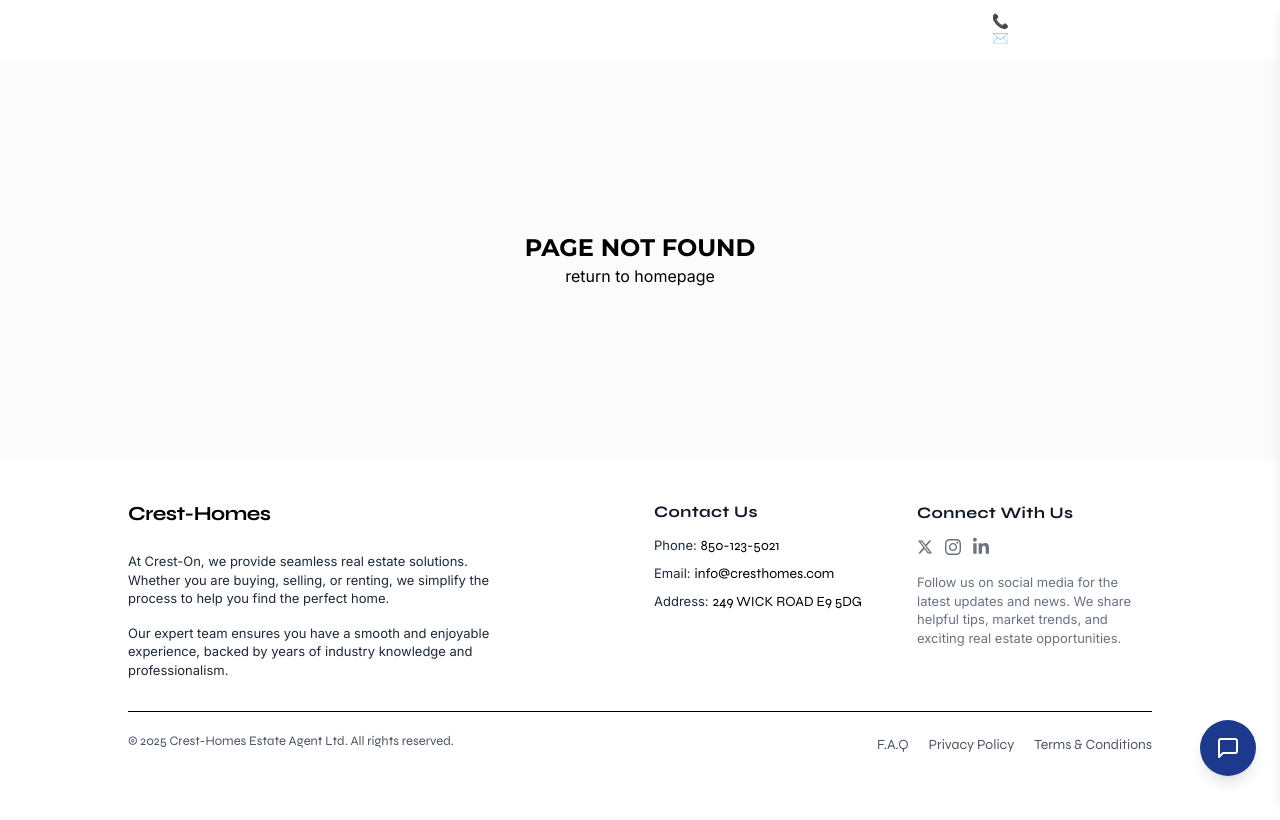
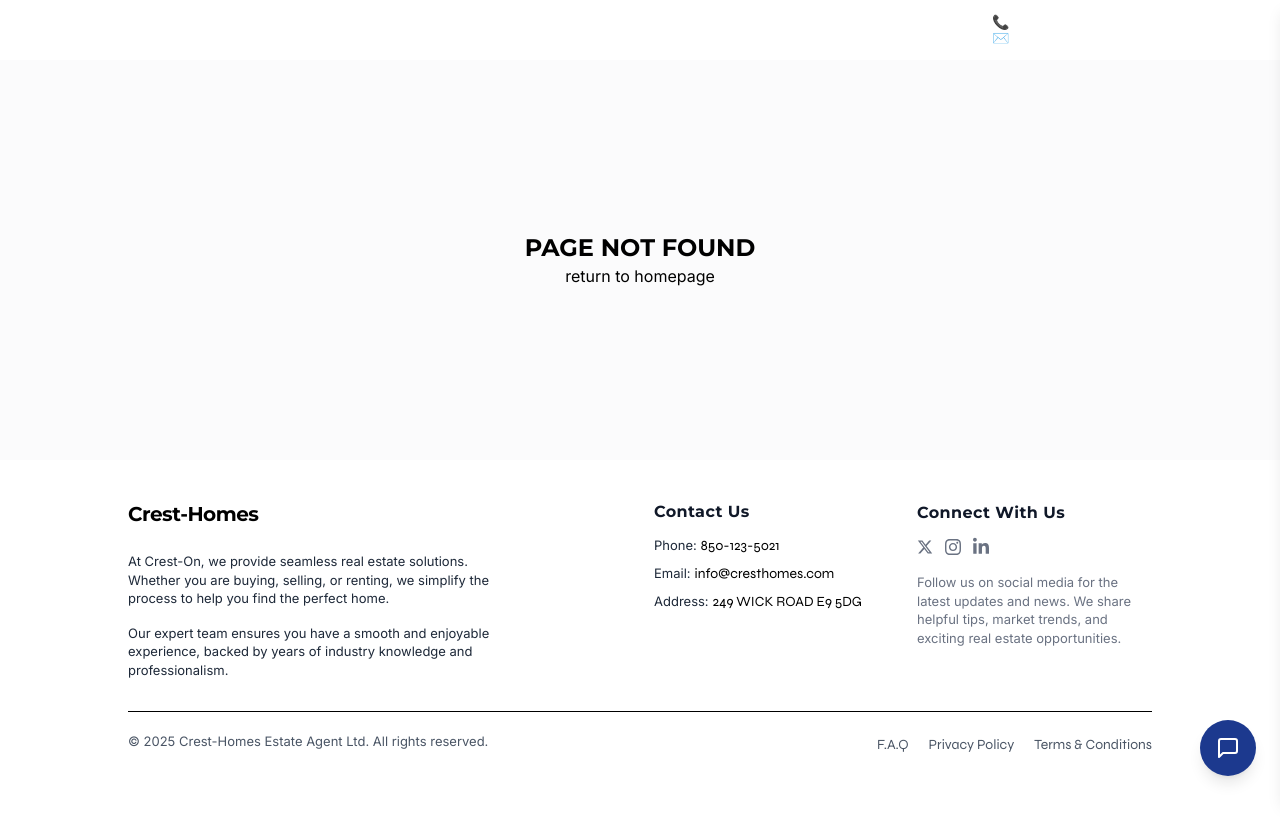
Before and after one commit to Olawoyin1/crest-on, a React (Vite) app: page /listings in a window 1280 px wide. Shown: the top 820 px of the page. Built offline with nearby package versions, Linux system fonts and the light colour scheme.

Commit message:
made the fonrs consistent

```diff
--- a/src/App.css
+++ b/src/App.css
@@ -24,7 +24,7 @@ p{
     font-size: 13px;
 }
 
-.headings{
+.headings, button{
     font-family: "Montserrat", sans-serif;
 }
 
--- a/src/components/Footer.tsx
+++ b/src/components/Footer.tsx
@@ -7,7 +7,7 @@ const Footer = () => {
       <div className="container px-4 mx-auto md:px-24 lg:px-0">
         <div className="grid gap-7 row-gap-6 mb-8 sm:grid-cols-2 lg:grid-cols-4">
           <div className="sm:col-span-2">
-            <Link to='/' className="text-xl sf font-bold flex gap-1 tracking-tight">
+            <Link to='/' className="text-xl headings font-bold flex gap-1 tracking-tight">
               <h3>Crest-Homes</h3>
             </Link>
             <div className="mt-6 lg:max-w-sm">
@@ -21,7 +21,7 @@ const Footer = () => {
           </div>
 
           <div className="space-y-2 text-sm">
-            <span className="text-base sf font-bold tracking-wide text-gray-900">
+            <span className="text-base headings font-bold tracking-wide text-gray-900">
               Contact Us
             </span>
             <div className="flex mt-3">
@@ -62,7 +62,7 @@ const Footer = () => {
           </div>
 
           <div>
-            <span className="text-base sf font-bold tracking-wide text-gray-900">
+            <span className="text-base headings font-bold tracking-wide text-gray-900">
               Connect With Us
             </span>
             <div className="flex items-center mt-3 space-x-3">
@@ -93,7 +93,7 @@ const Footer = () => {
         </div>
 
         <div className="flex flex-col-reverse justify-between pt-5 pb-10 border-t lg:flex-row">
-          <p className="text-sm sf text-gray-600">
+          <p className="text-sm text-gray-600">
             © 2025 Crest-Homes Estate Agent Ltd. All rights reserved.
           </p>
           <ul className="flex sf flex-col mb-3 space-y-2 lg:mb-0 sm:space-y-0 sm:space-x-5 sm:flex-row">
--- a/src/components/Navbar.tsx
+++ b/src/components/Navbar.tsx
@@ -9,7 +9,7 @@ const Navbar = () => {
   const toggleMenu = () => setMenuOpen(!menuOpen);
 
   return (
-    <header className="main-nav sf text-white w-ful relative z-50">
+    <header className="main-nav  text-white w-ful relative z-50">
       <nav className="h-[60px] container mx-auto">
         <div className="h-full flex items-center justify-between">
           {/* Logo */}
--- a/src/components/Testimonials.tsx
+++ b/src/components/Testimonials.tsx
@@ -37,7 +37,7 @@ const Testimonials = () => {
         <div className="grid grid-cols-1 md:grid-cols-2 gap-12 items-center">
           {/* Left Content */}
           <div>
-            <h2 className="text-3xl sf font-bold text-gray-800 mb-4">
+            <h2 className="text-3xl headings font-bold text-gray-800 mb-4">
               What Our Customers Are Saying
             </h2>
             <p className="text-gray-600 mb-6">
@@ -66,7 +66,7 @@ const Testimonials = () => {
                     className="w-16 h-16 shadow rounded-full mx-auto mb-4 object-cover"
                   />
                   <p className="text-center italic text-gray-700 mb-2">"{testimonial.text}"</p>
-                  <h4 className="text-center sf font-semibold text-gray-800">{testimonial.name}</h4>
+                  <h4 className="text-center font-semibold text-gray-800">{testimonial.name}</h4>
                 </div>
               ))}
             </Slider>
--- a/src/components/WhyUs.tsx
+++ b/src/components/WhyUs.tsx
@@ -27,7 +27,7 @@ const WhyUs = () => {
   return (
     <section className="py-20 bg-gray-300/8">
       <div className="container mx-auto">
-        <h2 className="text-2xl md:text-3xl sf font-bold text-center text-gray-800 mb-2">
+        <h2 className="text-2xl md:text-3xl  font-bold text-center text-gray-800 mb-2">
           Why You Should Work With Us
         </h2>
         <p className="text-center text-gray-500 mb-10 max-w-xl mx-auto">
@@ -38,7 +38,7 @@ const WhyUs = () => {
           {reasons.map((item, index) => (
             <div key={index} className="text-center">
               <img src={item.icon} className="w-10 mx-auto" alt="" />
-              <h3 className="mt-4 sf font-bold text-lg text-blue-900">{item.title}</h3>
+              <h3 className="mt-4 headings font-bold text-lg text-blue-900">{item.title}</h3>
               <p className="text-sm text-gray-600 mt-2">{item.description}</p>
             </div>
           ))}
--- a/src/pages/Agents.tsx
+++ b/src/pages/Agents.tsx
@@ -28,7 +28,7 @@ const Agents = () => {
   return (
     <>
       <main className="container  py-10">
-        <h1 className="text-4xl  font-bold sf mb-6">Our Expert Agents</h1>
+        <h1 className="text-4xl  font-bold mb-6">Our Expert Agents</h1>
         <p className="text-gray-600 mb-10 max-w-3xl">
           Our team of experienced real estate professionals is here to help you find your perfect property.
           Whether you're looking to buy, sell, or rent, our agents have the expertise to guide you through every step.
@@ -45,16 +45,16 @@ const Agents = () => {
                 />
               </div>
               <div className="mt-2">
-                <h3 className="text-xl sf font-semibold">{agent.name}</h3>
+                <h3 className="text-xl font-semibold">{agent.name}</h3>
                 <p className="text-primary sf font-medium mb-2">{agent.specialization}</p>
                 <p className="text-gray-600 text-sm line-clamp-3">{agent.bio}</p>
               </div>
               <div className="flex mt-2 flex-col items-start gap-2">
-                <button className="w-full bg-gray-900 text-white  p-1 cursor-pointer text-sm border-0  flex justify-center sf items-center gap-2">
+                <button className="w-full bg-gray-900 text-white  p-1 cursor-pointer text-sm border-0  flex justify-center items-center gap-2">
                   <Phone size={16} />
                   <span>{agent.phone}</span>
                 </button>
-                <button className="w-full sf  p-1 cursor-pointer text-sm border-0 bg-blue-900 text-white flex justify-center items-center gap-2">
+                <button className="w-full   p-1 cursor-pointer text-sm border-0 bg-blue-900 text-white flex justify-center items-center gap-2">
                   <Mail size={16} />
                   <span>Contact Agent</span>
                 </button>
--- a/src/pages/Services.tsx
+++ b/src/pages/Services.tsx
@@ -37,7 +37,7 @@ const Services = () => {
     <div className="py-20">
 
     <div className="container mx-auto ">
-      <h2 className="text-3xl font-bold text-center sf mb-1">Our Services</h2>
+      <h2 className="text-3xl font-bold text-center mb-1">Our Services</h2>
       <p className="text-gray-600 text-center mb-10 max-w-2xl mx-auto">
           Explore the wide range of real estate services we offer to help you at every stage of your journey.
         </p>
@@ -53,7 +53,7 @@ const Services = () => {
               className="w-full h-48 object-cover  "
             />
             <div className="mt-3  flex gap-2 flex-col ">
-              <h3 className="font-bold sf text-md text-blue-900">{service.name}</h3>
+              <h3 className="font-bold headings text-md text-blue-900">{service.name}</h3>
               <p className="text-gray-600  max-h-24 overflow-hidden text-ellipsis">{service.description}</p>
             </div>
           </div>
```
